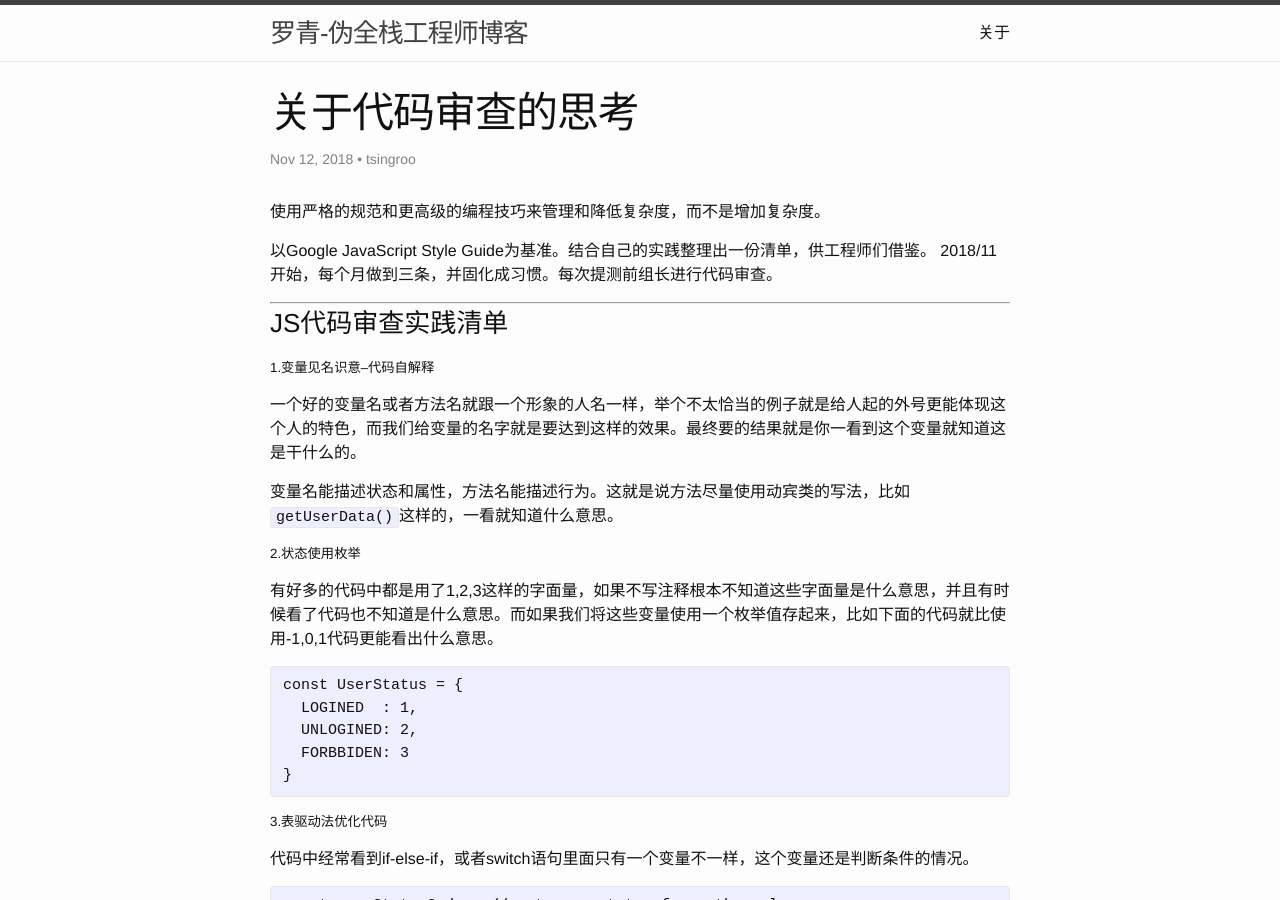
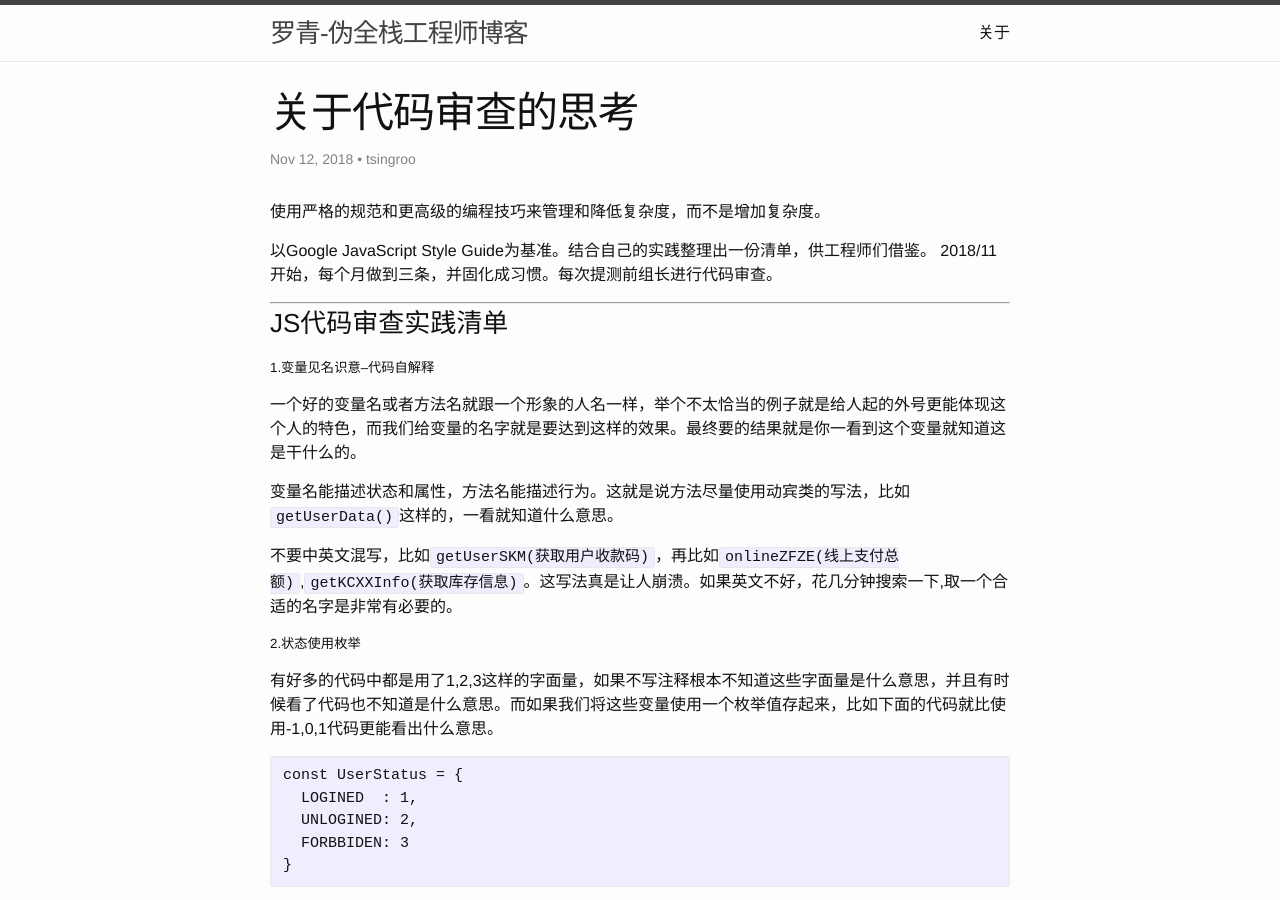
Before and after one commit to tsingroo/tsingroo.github.io, a Jekyll site: the page built from _posts/2018-11-12-code_review.md, in a window 1280 px wide and 900 px high. Built offline with Jekyll 4.4.1, drawn with Linux system fonts in a browser that asks for light colours.

Commit message:
add some extra info

````diff
--- a/_posts/2018-11-12-code_review.md
+++ b/_posts/2018-11-12-code_review.md
@@ -18,6 +18,8 @@ title: '关于代码审查的思考'
 一个好的变量名或者方法名就跟一个形象的人名一样，举个不太恰当的例子就是给人起的外号更能体现这个人的特色，而我们给变量的名字就是要达到这样的效果。最终要的结果就是你一看到这个变量就知道这是干什么的。
 
 变量名能描述状态和属性，方法名能描述行为。这就是说方法尽量使用动宾类的写法，比如```getUserData()```这样的，一看就知道什么意思。
+
+不要中英文混写，比如```getUserSKM(获取用户收款码)```，再比如```onlineZFZE(线上支付总额)```,```getKCXXInfo(获取库存信息)```。这写法真是让人崩溃。如果英文不好，花几分钟搜索一下,取一个合适的名字是非常有必要的。
 
 ##### 2.状态使用枚举
 
````
